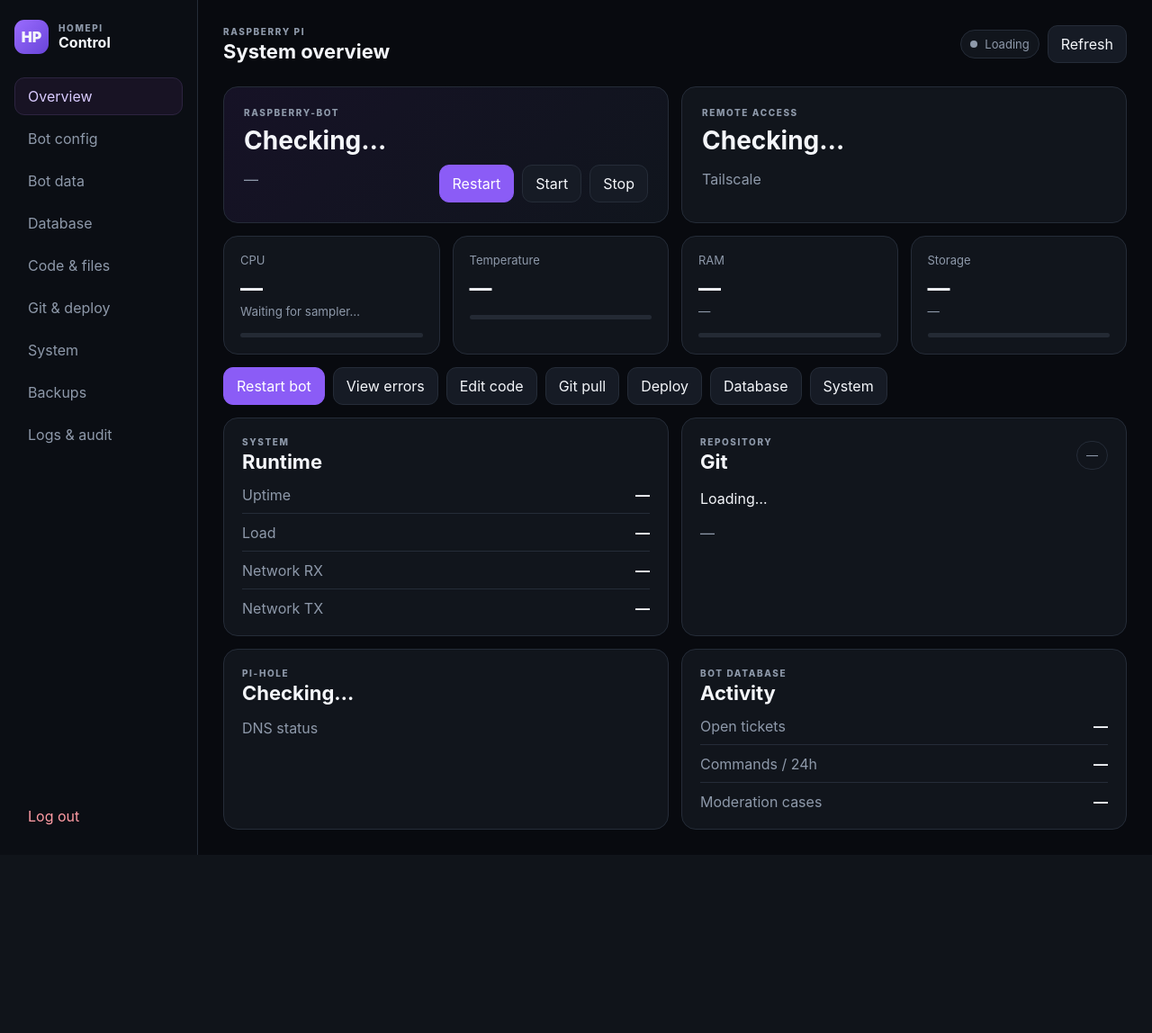
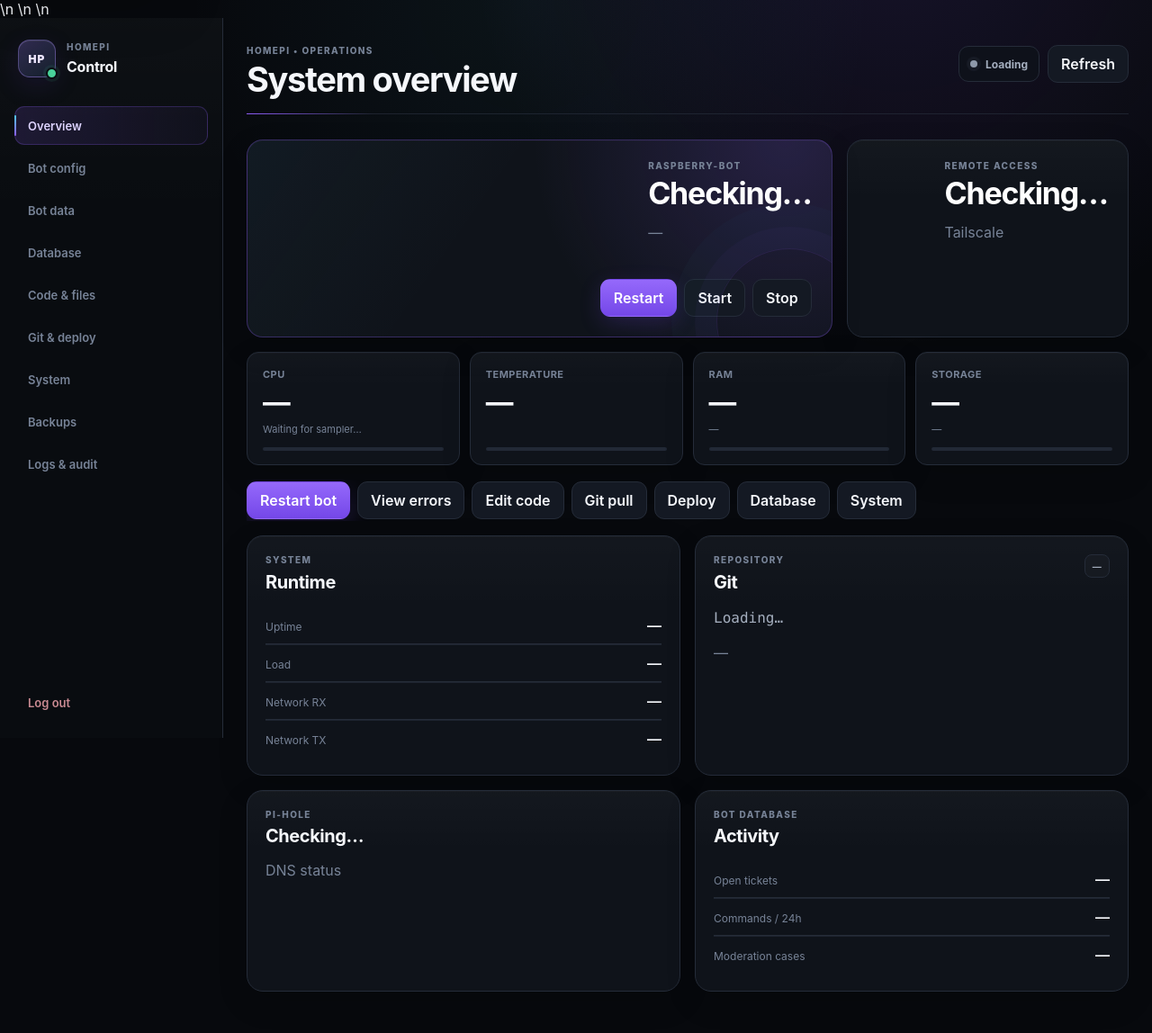
Before and after one commit to InvalidKaro/Raspberry-Bot, a Python web app: template dashboard/templates/index.html in a window 1280 px wide. Shown: the whole page at 90% size. Before the commit the page ends 950 px from the top, so only its background shows below. Run offline with Jinja, Linux system fonts and the light colour scheme; the template is opened without the code that fills it, so the values that code supplies are empty.

Commit message:
style(dashboard): apply HomePi operations redesign

```diff
--- a/dashboard/templates/index.html
+++ b/dashboard/templates/index.html
@@ -1,17 +1,17 @@
 <!doctype html>
-<html lang="en">
+<html lang="de">
 <head>
   <meta charset="utf-8">
   <meta name="viewport" content="width=device-width,initial-scale=1">
-  <meta name="color-scheme" content="dark">
-  <title>HomePi Control</title>
-  <link rel="stylesheet" href="/static/style.css">
+  <meta name="color-scheme" content="dark">\n  <meta name="theme-color" content="#07090d">
+  <title>HomePi Operations</title>
+  <link rel="stylesheet" href="/static/style.css">\n  <link rel="stylesheet" href="/static/dashboard_v5.css">
 </head>
-<body>
+<body class="dashboard-page">\n  <a class="skip-link" href="#main-content">Zum Inhalt springen</a>
   <div class="app-shell">
     <aside class="sidebar">
       <div class="brand"><div class="brand-mark small">HP</div><div><p class="eyebrow">HOMEPI</p><strong>Control</strong></div></div>
-      <nav>
+      <nav aria-label="Dashboard-Bereiche">
         <button class="nav-item active" type="button" data-section="overview">Overview</button>
         <button class="nav-item" type="button" data-section="botconfig">Bot config</button>
         <button class="nav-item" type="button" data-section="botdata">Bot data</button>
@@ -25,9 +25,9 @@
       <button id="logout-button" class="nav-item danger-soft" type="button">Log out</button>
     </aside>
 
-    <main class="content">
+    <main class="content" id="main-content" tabindex="-1">
       <header class="topbar">
-        <div><p class="eyebrow">RASPBERRY PI</p><h1 id="page-title">System overview</h1></div>
+        <div><p class="eyebrow">HOMEPI • OPERATIONS</p><h1 id="page-title">System overview</h1></div>
         <div class="top-actions"><span class="status-pill" id="bot-pill"><span class="dot"></span><span>Loading</span></span><button type="button" id="refresh-button">Refresh</button></div>
       </header>
 
@@ -87,7 +87,7 @@
         <div class="section-intro"><div><p class="card-label">SQLITE</p><h2>Database browser</h2><p class="muted">Read-only viewer. No raw SQL and no row editing from this page.</p></div></div>
         <div class="database-layout">
           <aside class="panel db-sidebar">
-            <div class="panel-head"><div><p class="card-label">DATABASE</p><h2>Tables</h2></div><button id="db-refresh-tables" type="button">↻</button></div>
+            <div class="panel-head"><div><p class="card-label">DATABASE</p><h2>Tables</h2></div><button id="db-refresh-tables" type="button" aria-label="Datenbanktabellen aktualisieren" title="Datenbanktabellen aktualisieren">↻</button></div>
             <div class="db-meta"><div><span>Path</span><code id="db-path">—</code></div><div><span>Size</span><strong id="db-size">—</strong></div><div><span>Journal</span><strong id="db-journal">—</strong></div></div>
             <div id="db-table-list" class="db-table-list"><p class="muted">Open this page to load tables.</p></div>
           </aside>
```
